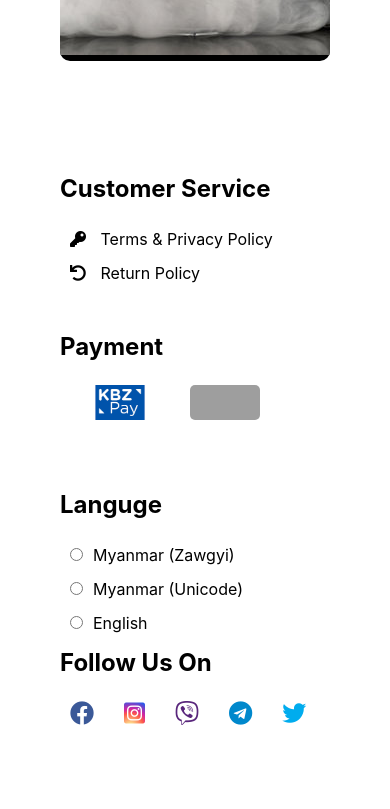
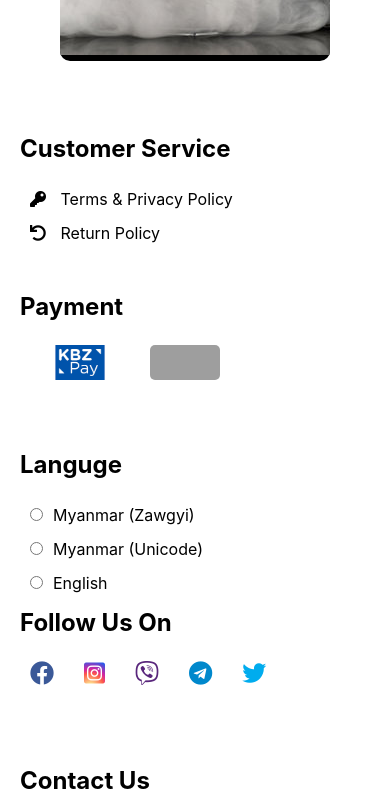
Before and after one commit to kuzu2000/shopdoora-test, a React (Vite) app: page / in a window 390 px wide. Shown: the part 6264-7073 px from the top of the page. Built offline with nearby package versions, Linux system fonts and the light colour scheme; grey boxes are pictures that could not be loaded; a web font is replaced by a local one.

Commit message:
first committ

```diff
--- a/src/index.css
+++ b/src/index.css
@@ -22,6 +22,7 @@
 body {
   width: 100%;
   min-height: 100vh;
+  background-color: white;
   overflow-x: hidden;
 }
 
@@ -650,6 +651,7 @@ footer {
 @media only screen and (max-width: 767px) {
   .footer-columns {
     flex-direction: column;
+    padding: 20px;
   }
 }
 
@@ -657,5 +659,6 @@ footer {
 @media only screen and (min-width: 768px) and (max-width: 1024px) {
   .footer-columns {
     flex-direction: column;
+    padding: 20px 35px;
   }
 }
```
